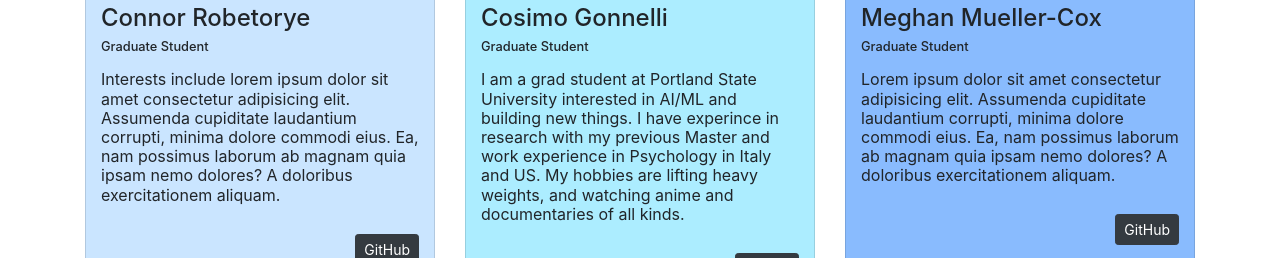
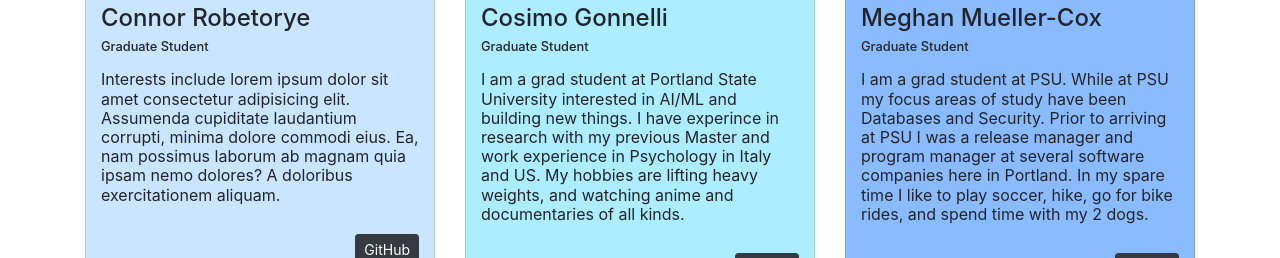
Before and after one commit to mueller-cox/COVIDsimple, a React (Create React App) app in the folder client/: page /About in a window 1280 px wide. Shown: the part 694-952 px from the top of the page. Built offline with nearby package versions, Linux system fonts and the light colour scheme.

Commit message:
edited text for my about section

```diff
--- a/client/src/components/about.component.js
+++ b/client/src/components/about.component.js
@@ -57,12 +57,9 @@ export default class About extends Component {
                             </div>
                             <h3 className="card-title mt-2">Meghan Mueller-Cox</h3>
                             <h5 className="card-subtitle">Graduate Student</h5>
-                            <p className="card-text mt-3">Lorem ipsum dolor sit amet consectetur adipisicing elit. Assumenda
-                            cupiditate laudantium
-                            corrupti,
-                            minima
-                            dolore commodi eius. Ea, nam possimus laborum ab magnam quia ipsam nemo dolores? A doloribus
-                        exercitationem aliquam.</p>
+                            <p className="card-text mt-3">I am a grad student at PSU. While at PSU my focus areas of study have been Databases and Security.
+                                                          Prior to arriving at PSU I was a release manager and program manager at several software companies here in Portland.
+                                                          In my spare time I like to play soccer, hike, go for bike rides, and spend time with my 2 dogs. </p>
                             <a href="https://github.com/mueller-cox" className="btn btn-dark btn-sm float-right" title="Go to Meghan gitHub page">GitHub</a>
                         </div>
                     </div>
```
